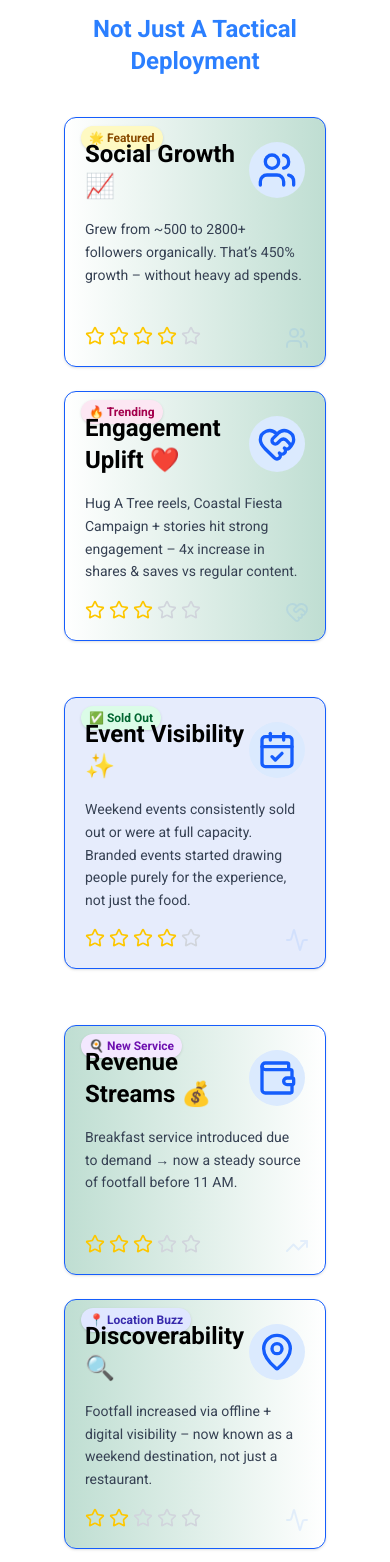
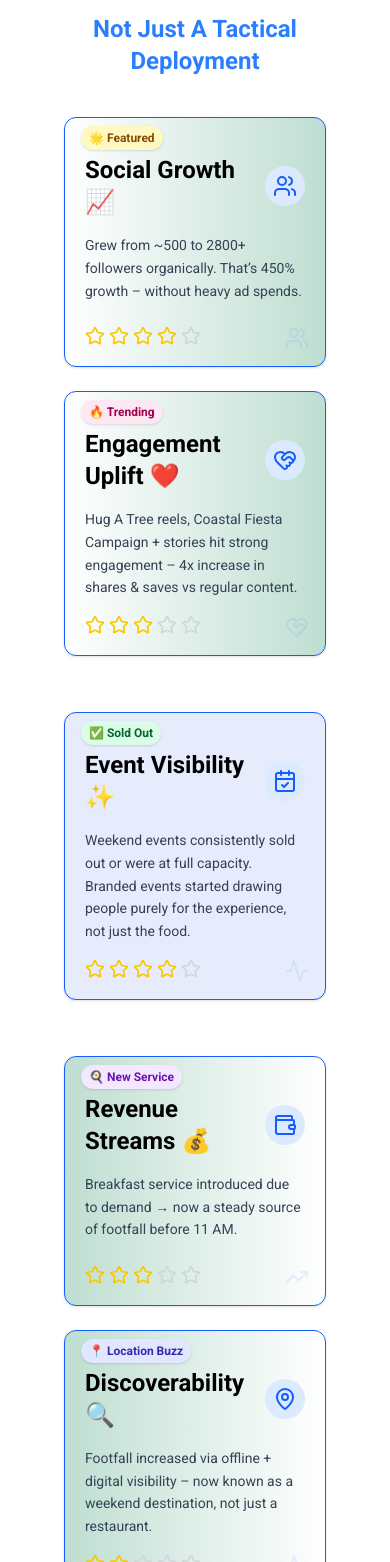
Before and after one commit to k20manish/intentfarm, a React (Vite) app: page / in a window 390 px wide. Shown: the part 3146-4708 px from the top of the page. Built offline with nearby package versions, Linux system fonts and the light colour scheme; a web font is replaced by a local one.

Commit message:
giving some margin for mobile screen

```diff
--- a/src/component/BodySection.jsx
+++ b/src/component/BodySection.jsx
@@ -245,17 +245,17 @@ function BodySection() {
   <div className="flex flex-col gap-6 w-full lg:w-1/3 p-4">
     {/* Card 1: Social Growth */}
     <div className="relative bg-gradient-to-r from-white to-[#bfded2] border border-blue-600 rounded-xl shadow p-5 min-h-[250px] flex flex-col overflow-hidden">
-      <div className="absolute top-2 left-4 bg-yellow-100 text-yellow-800 text-xs font-bold px-2 py-1 rounded-full shadow">
+      <div className="absolute top-2 left-4 bg-yellow-100 text-yellow-800 text-xs font-bold px-2 py-1 rounded-full shadow sm:mb-1 mb-2">
         🌟 Featured
       </div>
       <div className="absolute bottom-4 right-4 opacity-10 text-blue-500 text-[80px] pointer-events-none select-none">
         <Users />
       </div>
       <div className="flex flex-col flex-1 z-10 relative">
-        <div className="flex items-center justify-between mb-4">
+        <div className="flex items-center justify-between mb-4 sm:mt-2 mt-4">
           <p className="text-2xl font-semibold text-black">Social Growth 📈</p>
           <div className="bg-blue-100 p-2 rounded-full">
-            <Users className="text-blue-600 w-10 h-10" />
+            <Users className="text-blue-600 sm:w-10 sm:h-10 w-6 h-6" />
           </div>
         </div>
         <p className="text-gray-700 text-sm leading-relaxed flex-1">
@@ -280,11 +280,11 @@ function BodySection() {
       <div className="absolute bottom-4 right-4 opacity-10 text-blue-500 text-[80px] pointer-events-none select-none">
         <HeartHandshake />
       </div>
-      <div className="flex flex-col flex-1 z-10 relative">
-        <div className="flex items-center justify-between mb-4">
+      <div className="flex flex-col  flex-1 z-10 relative">
+        <div className="flex items-center justify-between mb-4 sm:mt-4 mt-4">
           <p className="text-2xl font-semibold text-black">Engagement Uplift ❤️</p>
           <div className="bg-blue-100 p-2 rounded-full">
-            <HeartHandshake className="text-blue-600 w-10 h-10" />
+            <HeartHandshake className="text-blue-600 sm:w-10 sm:h-10 w-6 h-6" />
           </div>
         </div>
         <p className="text-gray-700 text-sm leading-relaxed flex-1">
@@ -313,10 +313,10 @@ function BodySection() {
         <Activity />
       </div>
       <div className="flex flex-col flex-1 z-10 relative">
-        <div className="flex items-center justify-between mb-4">
+        <div className="flex items-center justify-between mb-4 sm:mt-4 mt-4">
           <p className="text-2xl font-semibold text-black">Event Visibility ✨</p>
           <div className="bg-blue-100 p-2 rounded-full">
-            <CalendarCheck className="text-blue-600 w-10 h-10" />
+            <CalendarCheck className="text-blue-600 sm:w-10 sm:h-10 w-6 h-6" />
           </div>
         </div>
         <p className="text-gray-700 text-sm leading-relaxed flex-1">
@@ -346,10 +346,10 @@ function BodySection() {
         <TrendingUp />
       </div>
       <div className="flex flex-col flex-1 z-10 relative">
-        <div className="flex items-center justify-between mb-4">
+        <div className="flex items-center justify-between mb-4 sm:mt-4 mt-4">
           <p className="text-2xl font-semibold text-black">Revenue Streams 💰</p>
           <div className="bg-blue-100 p-2 rounded-full">
-            <Wallet className="text-blue-600 w-10 h-10" />
+            <Wallet className="text-blue-600 sm:w-10 sm:h-10 w-6 h-6" />
           </div>
         </div>
         <p className="text-gray-700 text-sm leading-relaxed flex-1">
@@ -375,10 +375,10 @@ function BodySection() {
         <Activity />
       </div>
       <div className="flex flex-col flex-1 z-10 relative">
-        <div className="flex items-center justify-between mb-4">
+        <div className="flex items-center justify-between mb-4 sm:mt-4 mt-4">
           <p className="text-2xl font-semibold text-black">Discoverability 🔍</p>
           <div className="bg-blue-100 p-2 rounded-full">
-            <MapPin className="text-blue-600 w-10 h-10" />
+            <MapPin className="text-blue-600 sm:w-10 sm:h-10 w-6 h-6" />
           </div>
         </div>
         <p className="text-gray-700 text-sm leading-relaxed flex-1">
```
